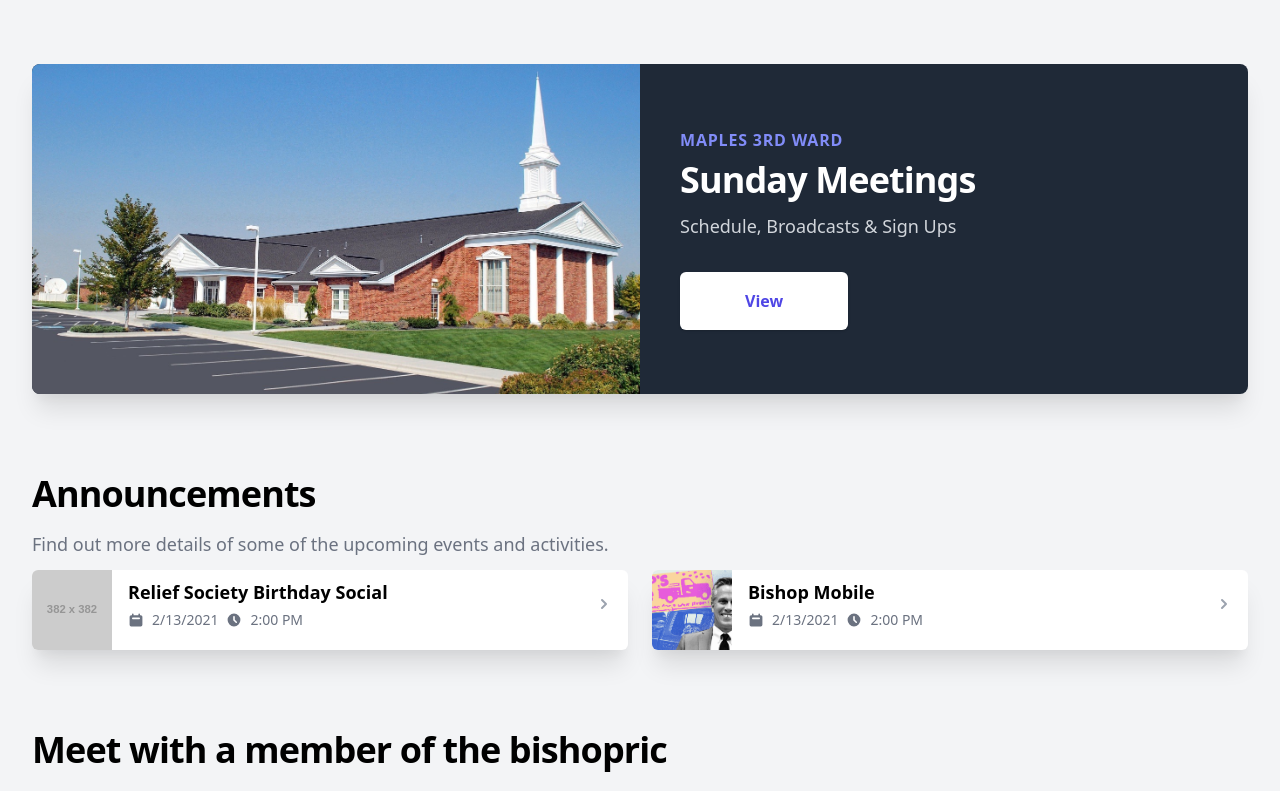
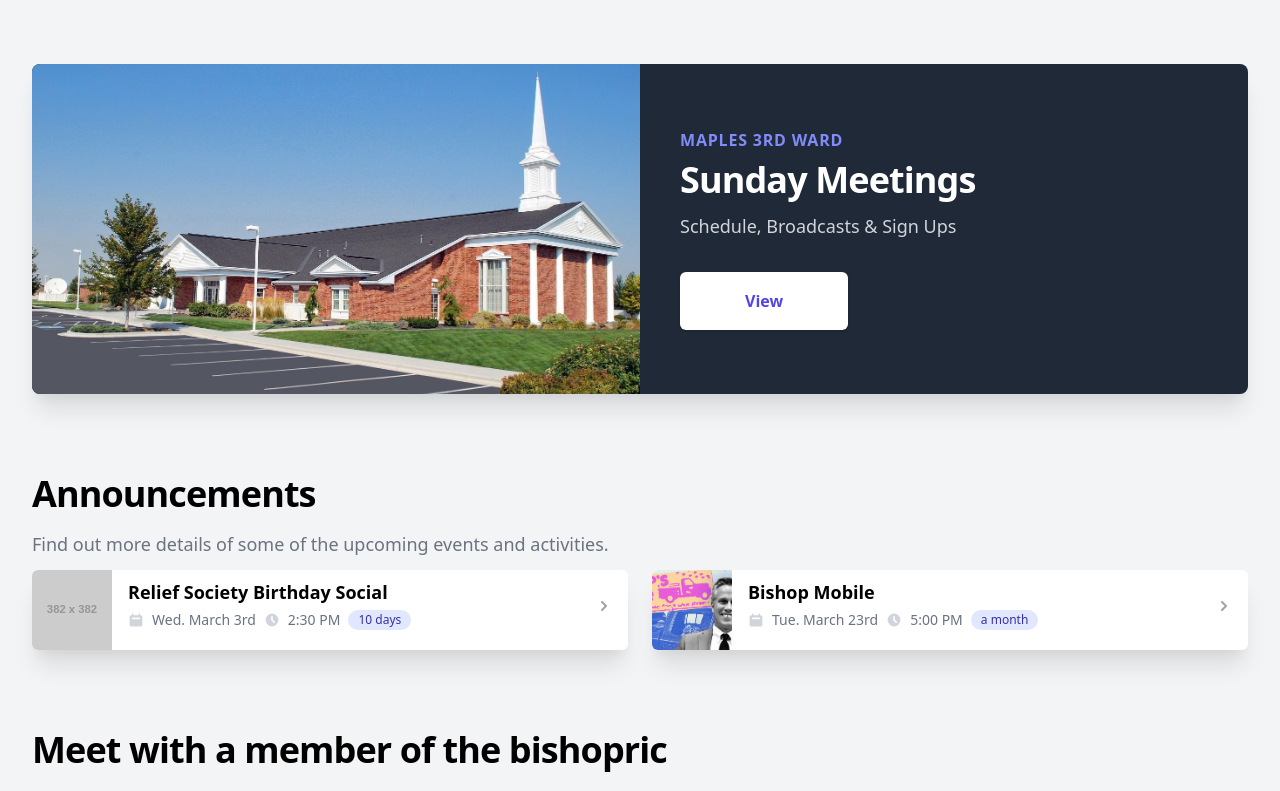
Before and after one commit to snicol21/ourwardapp, a Next.js app: page / in a window 1280 px wide. Shown: the top 791 px of the page. Built offline with nearby package versions, Linux system fonts and the light colour scheme; a web font is replaced by a local one.

Commit message:
add info card time formatting using dayJs

```diff
--- a/components/cards/InfoCard.tsx
+++ b/components/cards/InfoCard.tsx
@@ -1,15 +1,18 @@
 import PrimaryButton from "../buttons/PrimaryButton"
 import Icon from "../shared/Icon"
 import { IButton, IImage } from "../shared/Interfaces"
+import { getDateDisplay } from "../shared/Utilities"
 
 export type IInfoCard = {
   title: string
+  date?: Date
   image?: IImage
   button?: IButton
   hidden?: boolean
 }
 
 const InfoCard = ({ ...card }: IInfoCard) => {
+  const dateDisplay = getDateDisplay(card.date, 7)
   return (
     <PrimaryButton
       type="pass-thru"
@@ -25,16 +28,25 @@ const InfoCard = ({ ...card }: IInfoCard) => {
           <div className="text-black font-semibold text-md pb-1 md:text-lg truncate" title={card.title}>
             {card.title}
           </div>
-          <p className="text-gray-500 flex">
-            <div className="pr-2 flex items-center">
-              <Icon name="calendar" className="h-4 w-4 mr-2" />
-              <time dateTime="2/13/2021">2/13/2021</time>
+          {card.date && (
+            <div className="text-gray-500 flex flex-wrap pb-1">
+              <div className="pr-2 flex items-center">
+                <Icon name="calendar" className="h-4 w-4 mr-2 text-gray-300" />
+                <time dateTime={dateDisplay.isoString}>{dateDisplay.dateDisplay}</time>
+              </div>
+              <div className="pr-2 flex items-center">
+                <Icon name="clock" className="h-4 w-4 mr-2 text-gray-300" />
+                <time dateTime={dateDisplay.isoString}>{dateDisplay.timeDisplay}</time>
+              </div>
+              <div
+                className={`inline-flex items-center px-2.5 py-0.5 rounded-full text-xs font-medium ${
+                  dateDisplay.isWithin ? "bg-green-100 text-green-800" : "bg-primary-100 text-primary-800"
+                }`}
+              >
+                {dateDisplay.relativeDisplay}
+              </div>
             </div>
-            <div className="pr-2 flex items-center">
-              <Icon name="clock" className="h-4 w-4 mr-2" />
-              <time dateTime="2:00 PM">2:00 PM</time>
-            </div>
-          </p>
+          )}
         </div>
         <div className="flex-shrink-0 pr-2">
           <div className="w-8 h-8 bg-white inline-flex items-center justify-center text-gray-400 bg-transparent hover:text-gray-500">
--- a/components/modals/ModalAnnouncement.tsx
+++ b/components/modals/ModalAnnouncement.tsx
@@ -1,8 +1,10 @@
 import PrimaryButton from "../buttons/PrimaryButton"
 import { IModal } from "../shared/Interfaces"
+import { getDateDisplay } from "../shared/Utilities"
 
 const ModalAnnouncement = ({ data }: IModal) => {
-  const { title, subtitle, image, button, date, time, location, details } = data
+  const { title, subtitle, image, button, date, duration, location, details } = data
+  const dateDisplay = getDateDisplay(date, 7, duration)
   return (
     <div className="bg-white overflow-auto max-w-6xl w-full max-h-full">
       {image && (
@@ -25,16 +27,29 @@ const ModalAnnouncement = ({ data }: IModal) => {
         <div className="border-t border-gray-200 px-4 py-2 sm:p-0">
           <dl className="sm:divide-y sm:divide-gray-200">
             {date && (
+              <>
                 <div className="py-2 sm:py-5 sm:grid sm:grid-cols-3 sm:gap-4 sm:px-6">
                   <dt className="text-md font-medium text-gray-500">Date</dt>
-                <dd className="mt-1 text-md font-semibold text-gray-900 sm:mt-0 sm:col-span-2">{date}</dd>
+                  <dd className="mt-1 text-md font-semibold text-gray-900 sm:mt-0 sm:col-span-2 flex">
+                    {dateDisplay.dateFullDisplay}
+                    <span
+                      className={`inline-flex items-center ml-2 px-2.5 py-0.5 rounded-full text-xs font-medium ${
+                        dateDisplay.isWithin ? "bg-green-100 text-green-800" : "bg-primary-100 text-primary-800"
+                      }`}
+                    >
+                      {dateDisplay.relativeDisplay}
+                    </span>
+                  </dd>
                 </div>
-            )}
-            {time && (
                 <div className="py-2 sm:py-5 sm:grid sm:grid-cols-3 sm:gap-4 sm:px-6">
                   <dt className="text-md font-medium text-gray-500">Time</dt>
-                <dd className="mt-1 text-md font-semibold text-gray-900 sm:mt-0 sm:col-span-2">{time}</dd>
+                  {dateDisplay.timeRangeDisplay ? (
+                    <dd className="mt-1 text-md font-semibold text-gray-900 sm:mt-0 sm:col-span-2">{dateDisplay.timeRangeDisplay}</dd>
+                  ) : (
+                    <dd className="mt-1 text-md font-semibold text-gray-900 sm:mt-0 sm:col-span-2">{dateDisplay.timeDisplay}</dd>
+                  )}
                 </div>
+              </>
             )}
             {location && (
               <div className="py-2 sm:py-5 sm:grid sm:grid-cols-3 sm:gap-4 sm:px-6">
--- a/components/shared/Utilities.tsx
+++ b/components/shared/Utilities.tsx
@@ -1,17 +1,21 @@
 import { IScheduleDate } from "../schedules/Schedule"
+import dayjs from "dayjs"
+import relativeTime from "dayjs/plugin/relativeTime"
+import isBetween from "dayjs/plugin/isBetween"
+import advancedFormat from "dayjs/plugin/advancedFormat"
+import { IDateDisplay } from "./Interfaces"
 
-export function getNextDayOfWeek(date: Date, dayOfWeek: 1 | 2 | 3 | 4 | 5 | 6 | 7): IScheduleDate {
-  let resultDate = new Date(date.getTime())
-  resultDate.setDate(date.getDate() + ((7 + dayOfWeek - date.getDay()) % 7))
+dayjs.extend(relativeTime)
+dayjs.extend(isBetween)
+dayjs.extend(advancedFormat)
+
+export function getNextDayOfWeek(rawDate: Date, dayOfWeek: 1 | 2 | 3 | 4 | 5 | 6 | 7): IScheduleDate {
+  let resultDate = new Date(rawDate.getTime())
+  resultDate.setDate(rawDate.getDate() + ((7 + dayOfWeek - rawDate.getDay()) % 7))
 
   return {
     date: resultDate,
-    dateFormatted: resultDate.toLocaleDateString("en-US", {
-      weekday: "long",
-      year: "numeric",
-      month: "long",
-      day: "numeric",
-    }),
+    dateFormatted: dayjs(resultDate).format("dddd, MMMM Do, YYYY"),
     weekOfTheMonth: Math.floor(resultDate.getDate() / 7),
   }
 }
@@ -22,3 +26,16 @@ export const hideBodyScroll = (hide: boolean) => {
     hide ? setOverFlowY("hidden") : setOverFlowY("auto")
   }
 }
+
+export function getDateDisplay(rawDate: Date, withinDays: number, duration?: number): IDateDisplay {
+  const date = dayjs(rawDate)
+  return {
+    dateDisplay: date.format("ddd. MMMM Do"),
+    dateFullDisplay: date.format("dddd, MMMM Do, YYYY"),
+    timeDisplay: date.format("h:mm A"),
+    timeRangeDisplay: duration ? `${date.format("h:mm A")} - ${date.add(duration, "minute").format("h:mm A")}` : undefined,
+    relativeDisplay: dayjs().to(date, true),
+    isoString: date.toISOString(),
+    isWithin: date.isBetween(dayjs(), dayjs().add(withinDays, "day"), "day"),
+  }
+}
--- a/package.json
+++ b/package.json
@@ -10,6 +10,7 @@
   },
   "dependencies": {
     "@headlessui/react": "^0.3.0",
+    "dayjs": "^1.10.4",
     "next": "10.0.4",
     "postcss-flexbugs-fixes": "^5.0.2",
     "postcss-preset-env": "^6.7.0",
--- a/pages/index.tsx
+++ b/pages/index.tsx
@@ -20,7 +20,7 @@ function Home() {
       {dataInfoCards.filter((card) => !card.hidden).length > 0 && (
         <>
           <SectionHeader title="Announcements" subtitle="Find out more details of some of the upcoming events and activities." />
-          <div className="mt-3 grid grid-cols-1 gap-5 sm:gap-6 sm:grid-cols-2">
+          <div className="mt-3 grid grid-cols-1 gap-5 sm:gap-6 md:grid-cols-2">
             {dataInfoCards
               .filter((card) => !card.hidden)
               .map((card: IInfoCard) => (
```
Also changed, not shown: components/shared/Interfaces.tsx (+12 -2 lines), content/dataIndex.tsx (+4 -2 lines), 1 other file (tests, documents, lock files or other folders). Lines whose indentation alone changed are shown as unchanged.
